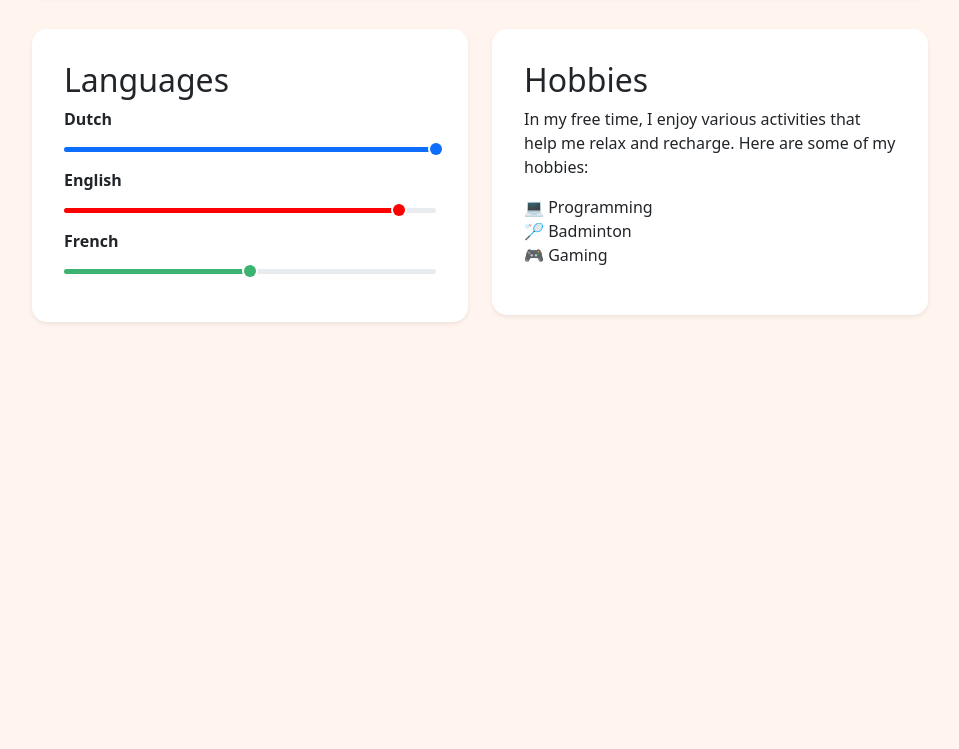
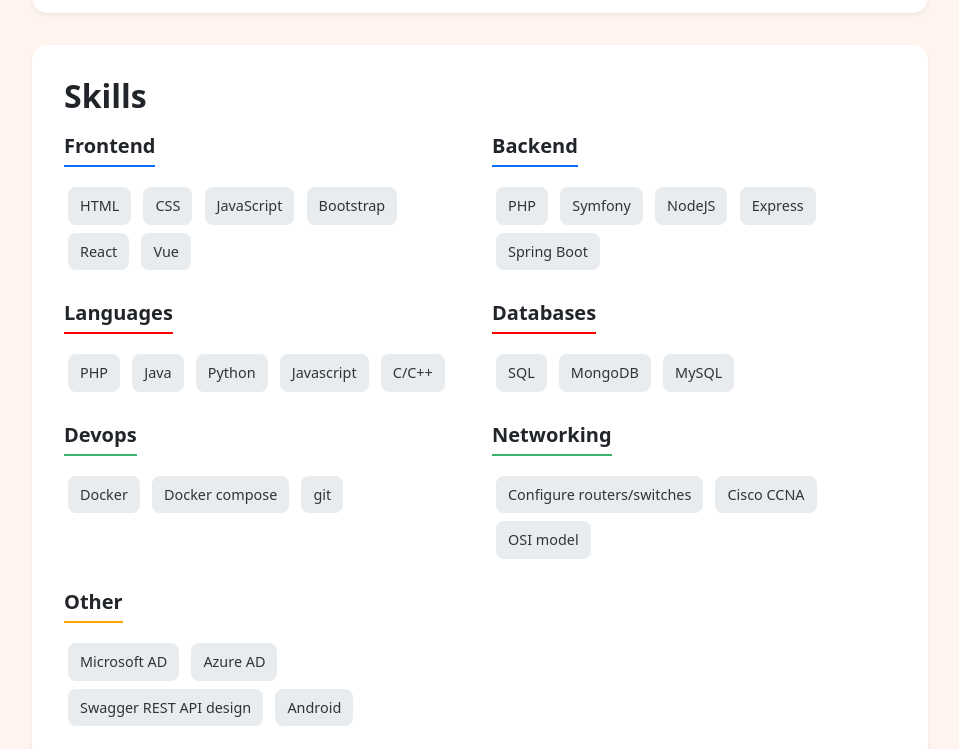
Before and after one commit to benboydens/curriculum-vitae, a plain HTML site: page index.html in a window 1280 px wide. Shown: the part 1333-2082 px from the top of the page, without its empty margins (160-1119 px from the left). Before the commit the page ends 1735 px from the top, so only its background shows below. Drawn offline with nearby package versions, Linux system fonts and the light colour scheme.

Commit message:
Adding skills section

```diff
--- /dev/null
+++ b/css/skills.css
@@ -0,0 +1,24 @@
+.skill-badge {
+    background-color: #e9ecef;
+    color: #333;
+    margin: 0.25rem;
+    padding: 0.5rem 0.75rem;
+    border-radius: 0.5rem;
+    display: inline-block;
+    font-size: 0.9rem;
+}
+
+.section-title {
+    font-size: 1.25rem;
+    font-weight: 600;
+    margin-bottom: 1rem;
+    border-bottom: 2px solid #0d6efd;
+    display: inline-block;
+    padding-bottom: 0.25rem;
+}
+
+.hero-card .card-body > h2 {
+    /* font-size: 1.5rem; */
+    font-weight: 700;
+    margin-bottom: 1rem;
+}
--- a/css/style.css
+++ b/css/style.css
@@ -91,6 +91,6 @@
     color: #555;
 }
 
-#education, #experience, #languages {
+#education, #experience, #skills, #other {
     margin-top: 2rem;
 }
--- a/index.html
+++ b/index.html
@@ -8,6 +8,7 @@
     <link href="css/style.css" rel="stylesheet">
     <link href="css/timeline.css" rel="stylesheet">
     <link href="css/slider.css" rel="stylesheet">
+    <link href="css/skills.css" rel="stylesheet">
     <link href="https://cdn.jsdelivr.net/npm/bootstrap@5.3.7/dist/css/bootstrap.min.css" rel="stylesheet"
         integrity="sha384-LN+7fdVzj6u52u30Kp6M/trliBMCMKTyK833zpbD+pXdCLuTusPj697FH4R/5mcr" crossorigin="anonymous">
     <link rel="stylesheet" href="https://cdn.jsdelivr.net/npm/bootstrap-icons@1.13.1/font/bootstrap-icons.min.css">
@@ -67,8 +68,7 @@
                         </div>
                         <div class="d-flex justify-content-center">
                             <div class="hstack gap-3 contact-icons">
-                                <a href="#" class="text-black text-decoration-none email-link"
-                                    target="_blank">
+                                <a href="#" class="text-black text-decoration-none email-link" target="_blank">
                                     <i class="bi bi-envelope-fill"></i>
                                 </a>
                                 <a href="https://www.linkedin.com/in/ben-boydens-99b139208/"
@@ -203,7 +203,81 @@
     </div>
 
 
-    <div id="languages" class="container-center">
+    <div id="skills" class="container-center">
+        <div class="card hero-card p-3 shadow-sm" style="width: 70vw;">
+            <div class="card-body">
+                <h2>Skills</h2>
+                <div class="row gy-4">
+                    <div class="col-md-6 skills-category">
+                        <div class="section-title">Frontend</div>
+                        <div>
+                            <span class="skill-badge">HTML</span>
+                            <span class="skill-badge">CSS</span>
+                            <span class="skill-badge">JavaScript</span>
+                            <span class="skill-badge">Bootstrap</span>
+                            <span class="skill-badge">React</span>
+                            <span class="skill-badge">Vue</span>
+                        </div>
+                    </div>
+                    <div class="col-md-6 skills-category">
+                        <div class="section-title">Backend</div>
+                        <div>
+                            <span class="skill-badge">PHP</span>
+                            <span class="skill-badge">Symfony</span>
+                            <span class="skill-badge">NodeJS</span>
+                            <span class="skill-badge">Express</span>
+                            <span class="skill-badge">Spring Boot</span>
+                        </div>
+                    </div>
+                    <div class="col-md-6 skills-category">
+                        <div class="section-title" style="border-color: red;">Languages</div>
+                        <div>
+                            <span class="skill-badge">PHP</span>
+                            <span class="skill-badge">Java</span>
+                            <span class="skill-badge">Python</span>
+                            <span class="skill-badge">Javascript</span>
+                            <span class="skill-badge">C/C++</span>
+                        </div>
+                    </div>
+                    <div class="col-md-6 skills-category">
+                        <div class="section-title" style="border-color: red;">Databases</div>
+                        <div>
+                            <span class="skill-badge">SQL</span>
+                            <span class="skill-badge">MongoDB</span>
+                            <span class="skill-badge">MySQL</span>
+                        </div>
+                    </div>
+                    <div class="col-md-6 skills-category">
+                        <div class="section-title" style="border-color: MediumSeaGreen;">Devops</div>
+                        <div>
+                            <span class="skill-badge">Docker</span>
+                            <span class="skill-badge">Docker compose</span>
+                            <span class="skill-badge">git</span>
+                        </div>
+                    </div>
+                    <div class="col-md-6 skills-category">
+                        <div class="section-title" style="border-color: MediumSeaGreen;">Networking</div>
+                        <div>
+                            <span class="skill-badge">Configure routers/switches</span>
+                            <span class="skill-badge">Cisco CCNA</span>
+                            <span class="skill-badge">OSI model</span>
+                        </div>
+                    </div>
+                    <div class="col-md-6 skills-category">
+                        <div class="section-title" style="border-color: orange;">Other</div>
+                        <div>
+                            <span class="skill-badge">Microsoft AD</span>
+                            <span class="skill-badge">Azure AD</span>
+                            <span class="skill-badge">Swagger REST API design</span>
+                            <span class="skill-badge">Android</span>
+                        </div>
+                    </div>
+                </div>
+            </div>
+        </div>
+    </div>
+
+    <div id="other" class="container-center">
         <div class="row" style="width: 70vw;">
             <div class="col-md-6 languages-section">
                 <div class="card hero-card p-3 shadow-sm">
@@ -234,7 +308,8 @@
                     <div class="card-body">
                         <h2>Hobbies</h2>
                         <p>
-                            In my free time, I enjoy various activities that help me relax and recharge. Here are some of
+                            In my free time, I enjoy various activities that help me relax and recharge. Here are some
+                            of
                             my hobbies:
                         </p>
                         <ul class="list-unstyled">
```
